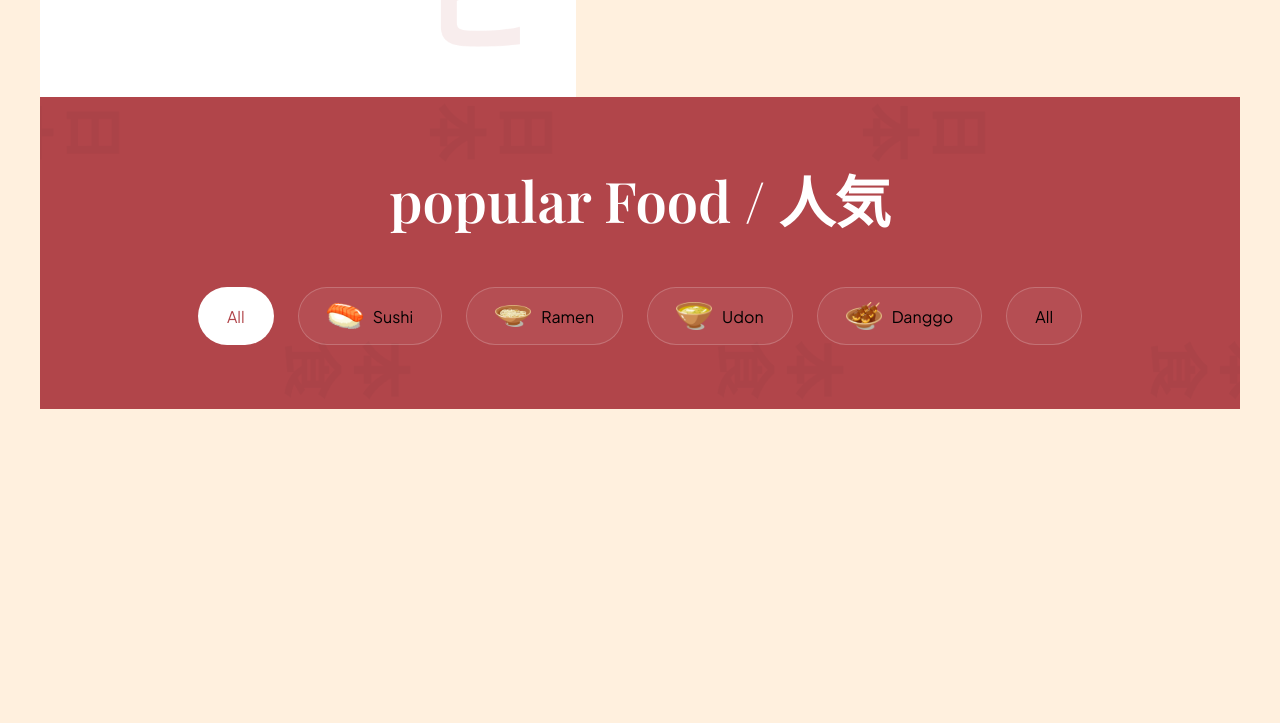
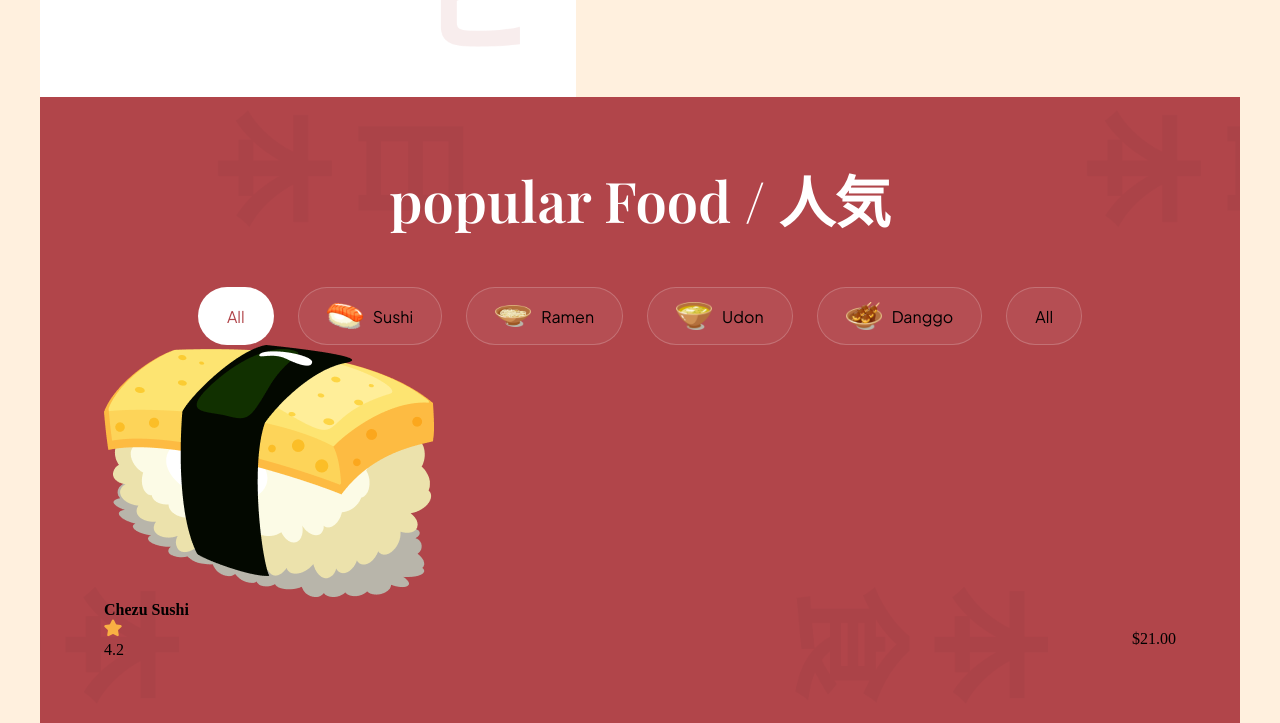
Before and after one commit to KAUSAR-BD/Ninja-Rolls, a website built with Vite: page index.html in a window 1280 px wide. Shown: the part 1477-2200 px from the top of the page. Before the commit the page ends 1886 px from the top, so only its background shows below. Built offline with nearby package versions, Linux system fonts and the light colour scheme.

Commit message:
added food card section in html

```diff
--- a/index.html
+++ b/index.html
@@ -114,29 +114,47 @@
     </section>
 
     <!-- popular foods -->
-     <section class="popular-foods" id="menu">
+    <section class="popular-foods" id="menu">
       <h2 class="popular-foods__title">popular Food / 人気</h2>
       <div class="popular-foods__filters sushi__hide-scrollbar">
         <button class="popular-foods__filter-btn active">All</button>
         <button class="popular-foods__filter-btn">
-          <img src="assets/sushi-9.png" alt="sushi 9">
+          <img src="assets/sushi-9.png" alt="sushi 9" />
           Sushi
         </button>
         <button class="popular-foods__filter-btn">
-          <img src="assets/sushi-8.png" alt="sushi 8">
+          <img src="assets/sushi-8.png" alt="sushi 8" />
           Ramen
         </button>
         <button class="popular-foods__filter-btn">
-          <img src="assets/sushi-7.png" alt="sushi 7">
+          <img src="assets/sushi-7.png" alt="sushi 7" />
           Udon
         </button>
         <button class="popular-foods__filter-btn">
-          <img src="assets/sushi-6.png" alt="sushi 6">
+          <img src="assets/sushi-6.png" alt="sushi 6" />
           Danggo
         </button>
         <button class="popular-foods__filter-btn">All</button>
       </div>
-     </section>
+
+      <div class="popular-foods__catalouge">
+        <article class="popular-foods__card">
+          <img
+            class="popular-foods__card-image"
+            src="assets/sushi-12.png"
+            alt="sushi-12"
+          />
+          <h4 class="popular-foods__card-title">Chezu Sushi</h4>
+          <div class="popular-foods__card-details flex-between">
+            <div class="popular-foods__card-rating">
+              <img src="assets/star.svg" alt="star" />
+              <p>4.2</p>
+            </div>
+            <p class="popular-foods__card-price">$21.00</p>
+          </div>
+        </article>
+      </div>
+    </section>
 
     <script src="js/script.js"></script>
   </body>
```
